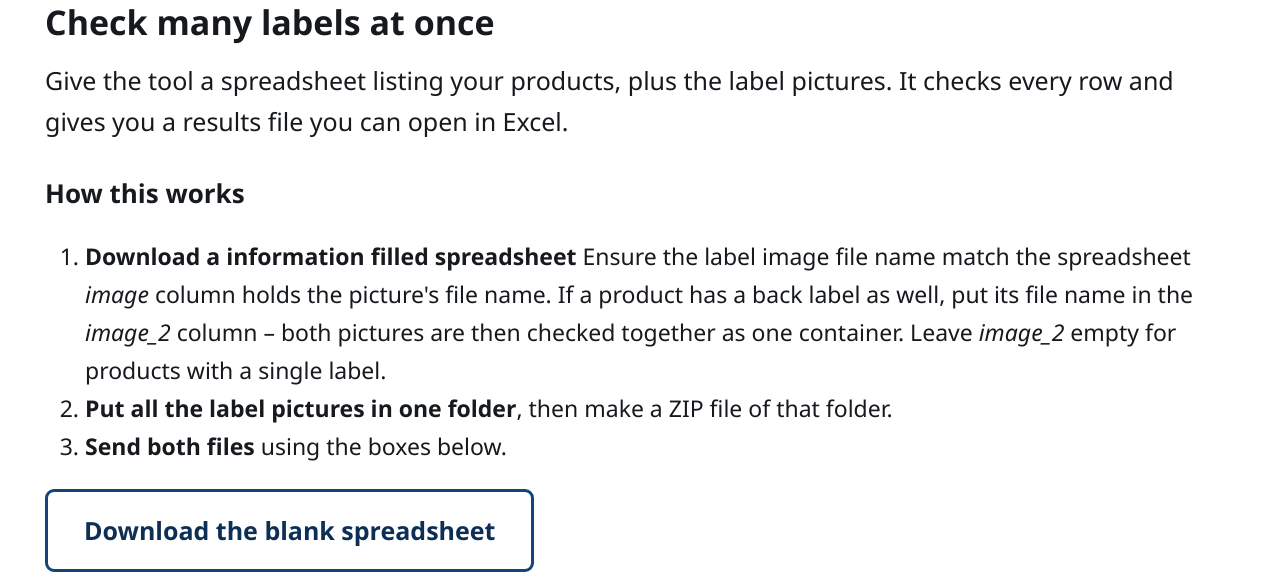
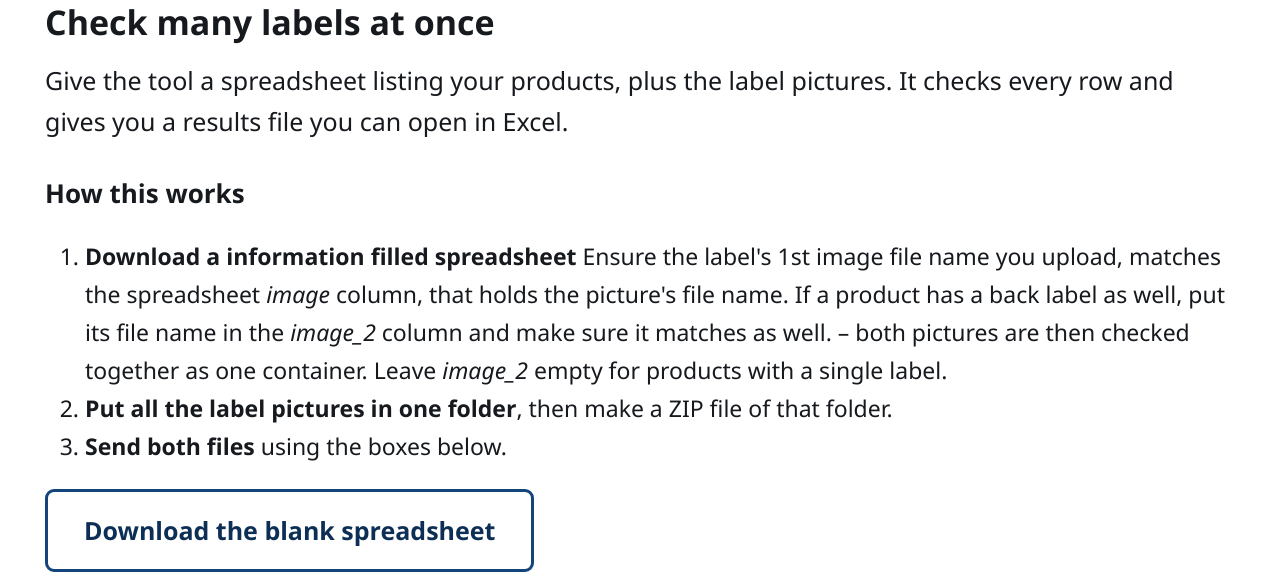
Before and after one commit to nachshon90/alcholprogramchecker, a Flask app: template templates/bulk.html in a window 1280 px wide. Shown: the part 290-874 px from the top of the page. Run offline with Flask 3, Linux system fonts and the light colour scheme; the template is opened without the code that fills it, so the values that code supplies are empty; some libraries are stand-ins or nearby versions.

Commit message:
Update bulk.html

```diff
--- a/templates/bulk.html
+++ b/templates/bulk.html
@@ -17,9 +17,9 @@ in Excel.</p>
 
 <h3>How this works</h3>
 <ol>
-  <li><strong>Download a information filled spreadsheet</strong> Ensure the label image file name match the spreadsheet <em>image</em> column holds the picture's file name. If a
+  <li><strong>Download a information filled spreadsheet</strong> Ensure the label's 1st image file name you upload, matches the spreadsheet <em>image</em> column, that holds the picture's file name. If a
       product has a back label as well, put its file name in the
-      <em>image_2</em> column &ndash; both pictures are then checked together
+      <em>image_2</em> column and make sure it matches as well. &ndash; both pictures are then checked together
       as one container. Leave <em>image_2</em> empty for products with a
       single label.</li>
   <li><strong>Put all the label pictures in one folder</strong>, then make a
```
